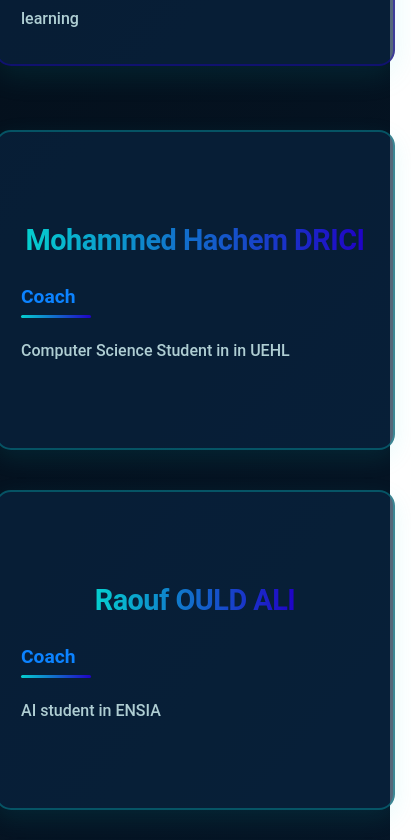
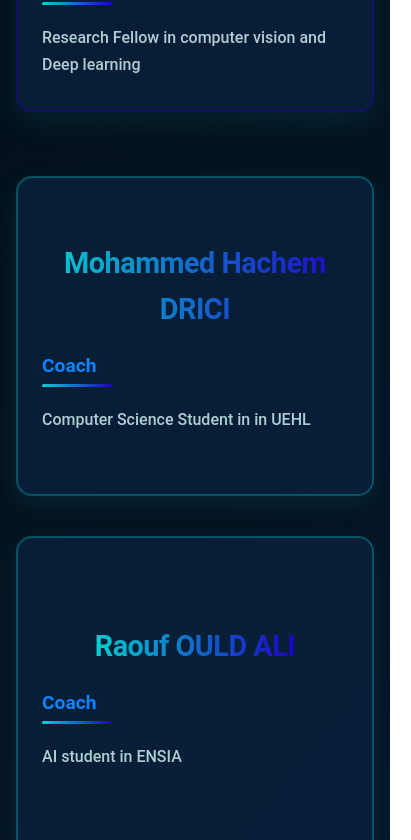
Before and after one commit to zakaria-hammal/AOAI_Website, a Next.js app: page / in a window 390 px wide. Shown: the part 3580-4420 px from the top of the page, 411 px wide, since content can reach past the window. Built offline with nearby package versions, Linux system fonts and the light colour scheme.

Commit message:
Some adjustements

```diff
--- a/src/app/globals.css
+++ b/src/app/globals.css
@@ -1128,6 +1128,10 @@ main {
     grid-template-columns: 1fr;
   }
 
+  .coach-card {
+    width: 90%;
+  }
+
   .coach-card.head-coach {
     grid-column: 1;
   }
@@ -1336,6 +1340,8 @@ main {
   .ambassador-role {
     font-size: 1.25rem;
   }
+
+
 }
 
 /* Very small screens */
```
